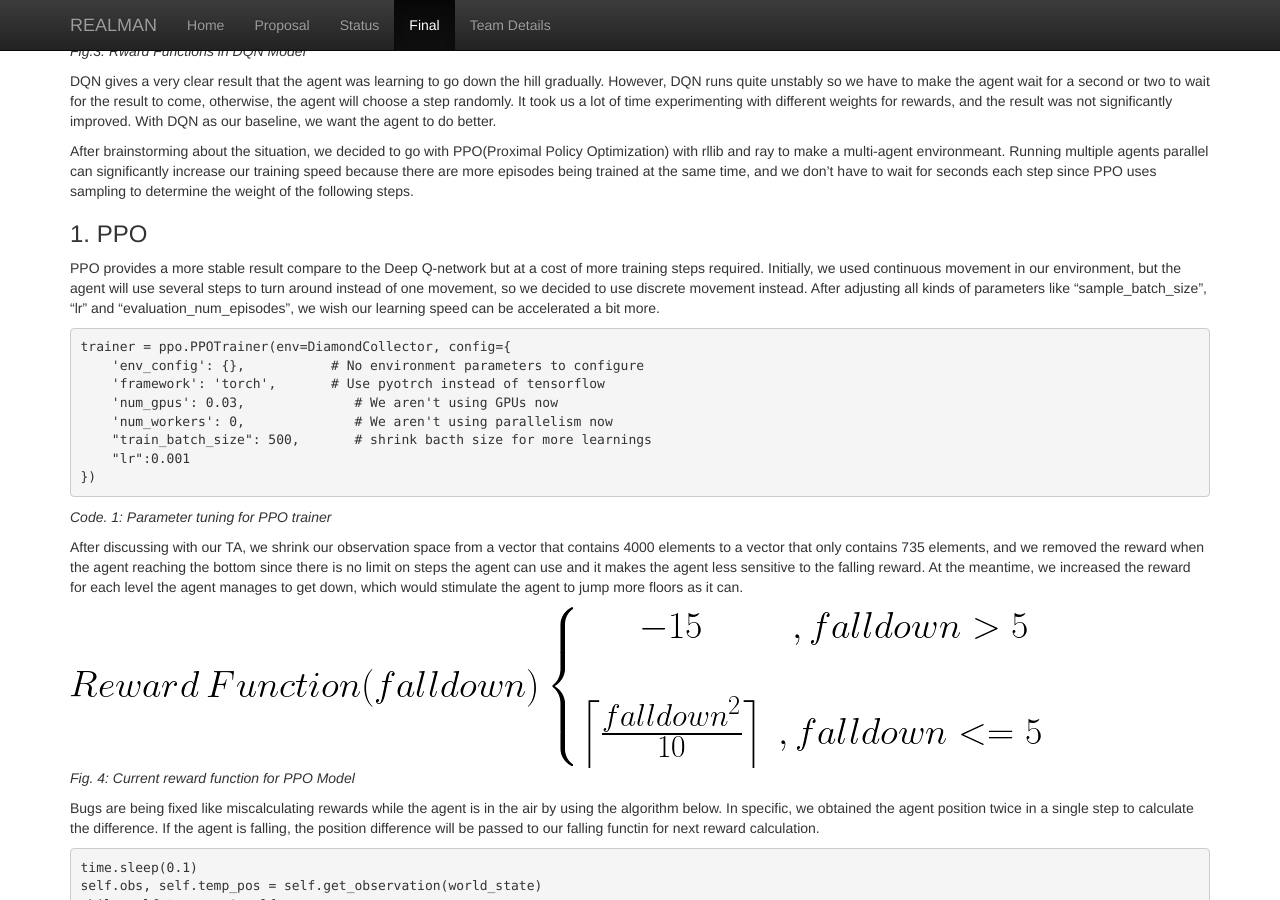
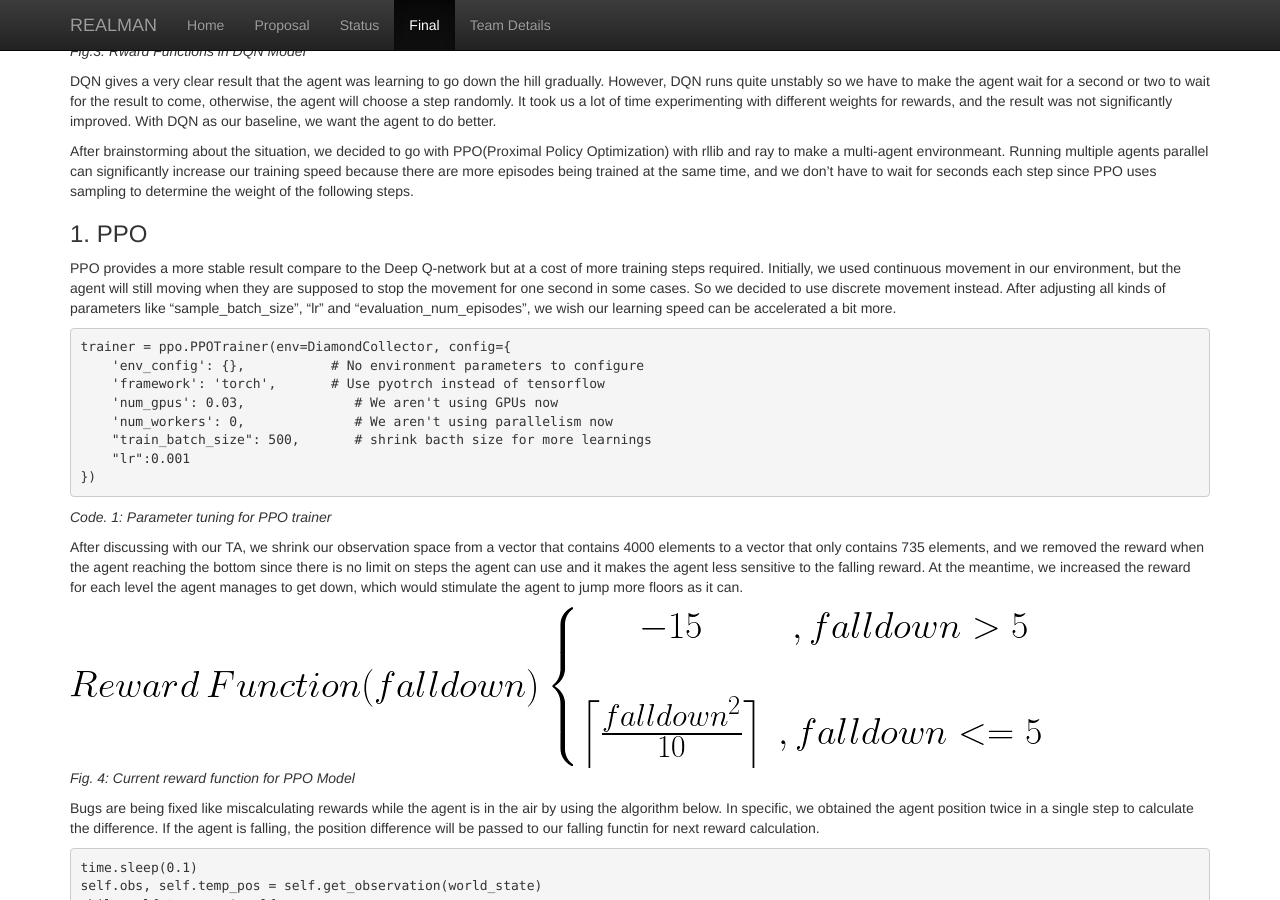
Before and after one commit to JackZhaoYK/REALMAN, a Jekyll site: the page built from docs/final.md, in a window 1280 px wide and 900 px high, scrolled down 1960 px. Built offline with Jekyll 4.4.1, drawn with Linux system fonts in a browser that asks for light colours.

Commit message:
Update final.md

````diff
--- a/docs/final.md
+++ b/docs/final.md
@@ -43,7 +43,7 @@ After brainstorming about the situation, we decided to go with PPO(Proximal Poli
 
 
 ### 1. PPO
-PPO provides a more stable result compare to the Deep Q-network but at a cost of more training steps required. Initially, we used continuous movement in our environment, but the agent will use several steps to turn around instead of one movement, so we decided to use discrete movement instead. After adjusting all kinds of parameters like "sample_batch_size", "lr" and "evaluation_num_episodes", we wish our learning speed can be accelerated a bit more.
+PPO provides a more stable result compare to the Deep Q-network but at a cost of more training steps required. Initially, we used continuous movement in our environment, but the agent will still moving when they are supposed to stop the movement for one second in some cases. So we decided to use discrete movement instead. After adjusting all kinds of parameters like "sample_batch_size", "lr" and "evaluation_num_episodes", we wish our learning speed can be accelerated a bit more.
 
 ```python
 trainer = ppo.PPOTrainer(env=DiamondCollector, config={
````
